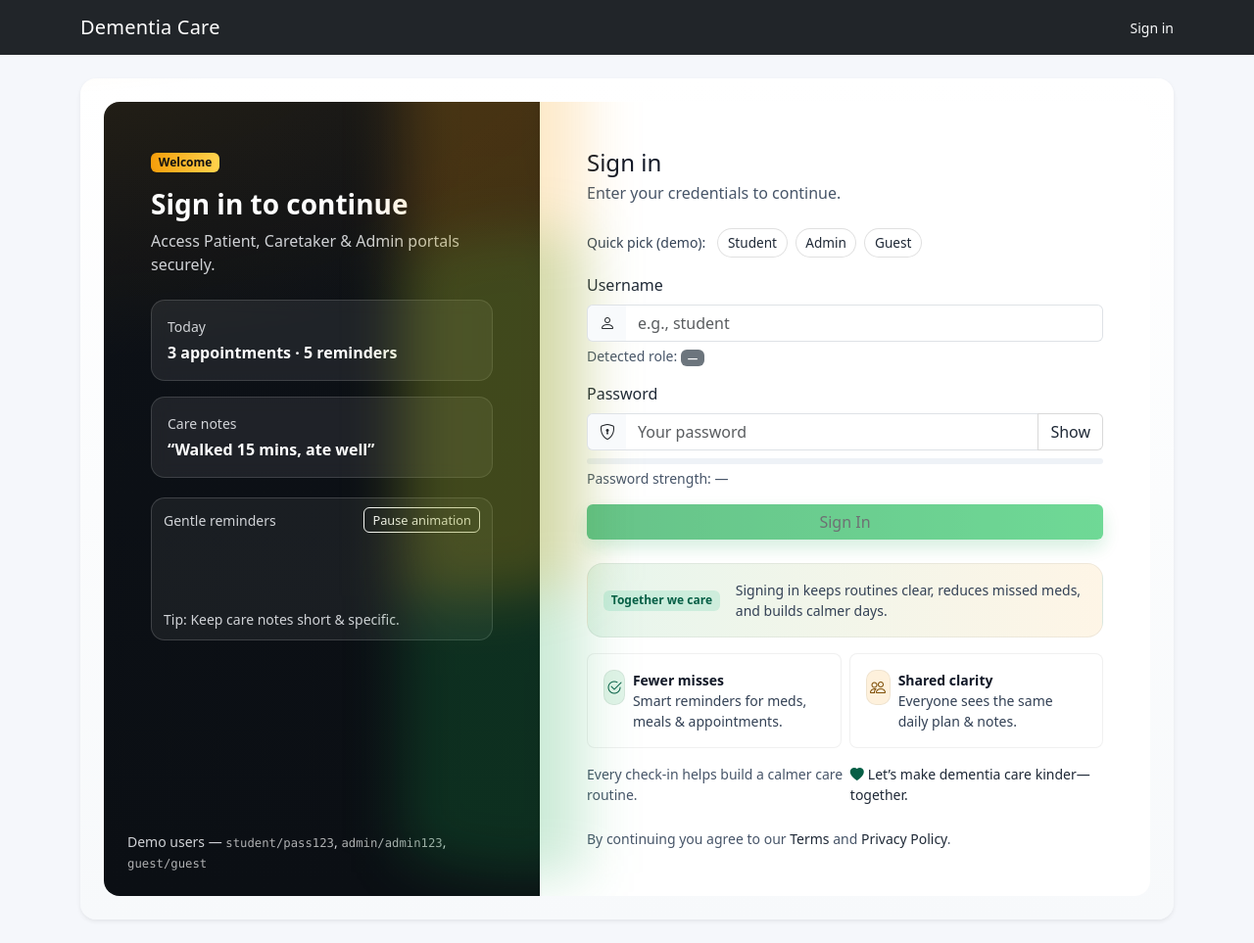
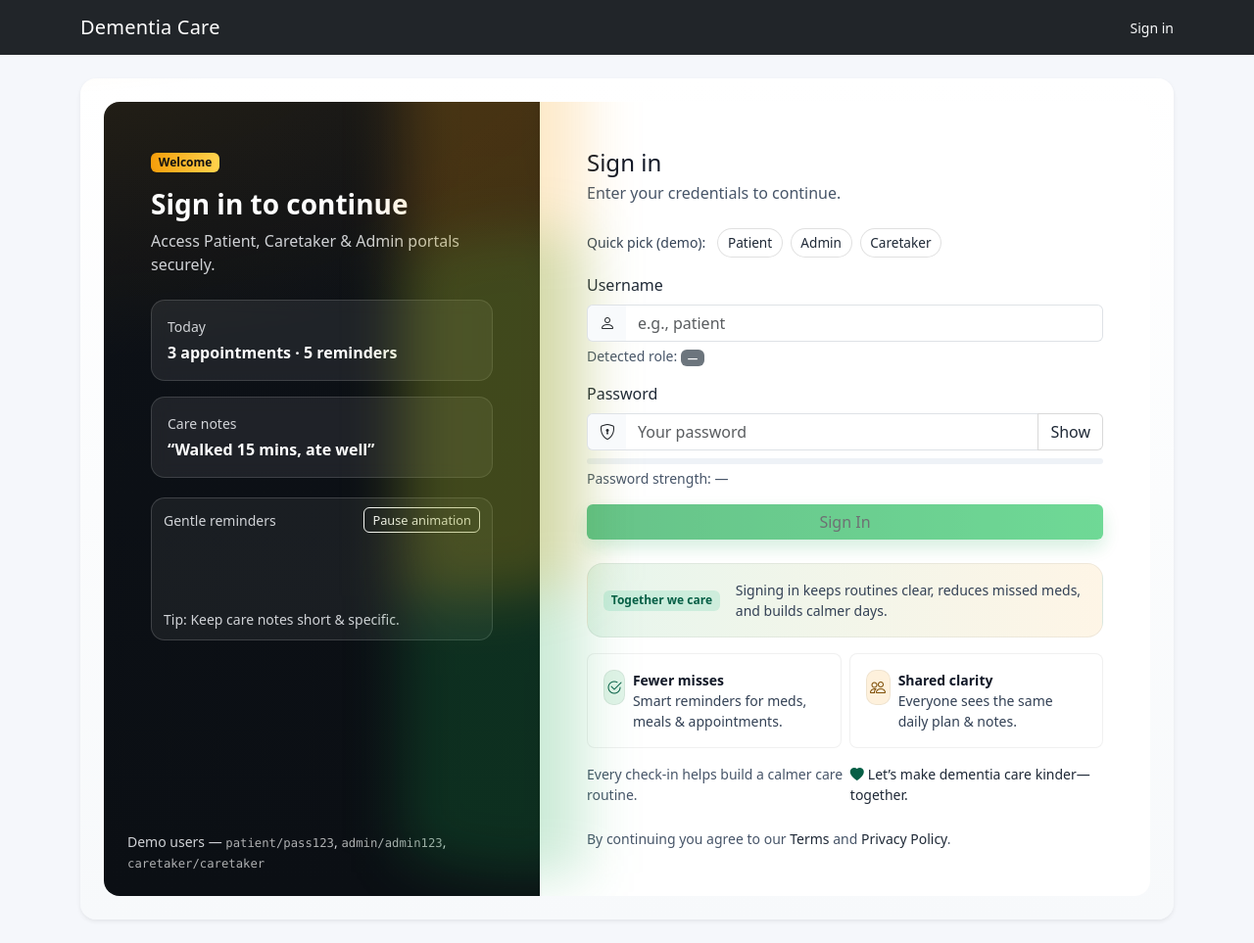
Before and after one commit to rajatdhawale01/dimentia_project, a Flask app: page /login in a window 1280 px wide. Shown: the whole page at 98% size. Run offline with Flask 3, Linux system fonts and the light colour scheme; some libraries are stand-ins or nearby versions.

Commit message:
Update login.html

```diff
--- a/templates/login.html
+++ b/templates/login.html
@@ -72,9 +72,9 @@
 
       <div class="p-4 pt-0">
         <div class="small text-soft">
-          Demo users — <code class="text-white-50">student/pass123</code>,
+          Demo users — <code class="text-white-50">patient/pass123</code>,
           <code class="text-white-50">admin/admin123</code>,
-          <code class="text-white-50">guest/guest</code>
+          <code class="text-white-50">caretaker/caretaker</code>
         </div>
       </div>
 
@@ -94,9 +94,9 @@
           <div class="mb-3">
             <div class="d-flex flex-wrap gap-2 align-items-center">
               <span class="small text-ink-70 me-1">Quick pick (demo):</span>
-              <button type="button" class="chip" data-u="student" data-p="pass123">Student</button>
+              <button type="button" class="chip" data-u="patient" data-p="pass123">Patient</button>
               <button type="button" class="chip" data-u="admin" data-p="admin123">Admin</button>
-              <button type="button" class="chip" data-u="guest" data-p="guest">Guest</button>
+              <button type="button" class="chip" data-u="caretaker" data-p="caretaker">Caretaker</button>
             </div>
           </div>
 
@@ -105,7 +105,7 @@
             <label for="username" class="form-label text-ink-80">Username</label>
             <div class="input-group input-elev">
               <span class="input-group-text"><i class="bi bi-person"></i></span>
-              <input id="username" name="username" type="text" class="form-control" placeholder="e.g., student"
+              <input id="username" name="username" type="text" class="form-control" placeholder="e.g., patient"
                      autocomplete="username" required>
             </div>
             <div class="form-text mt-1 text-ink-60">
```
